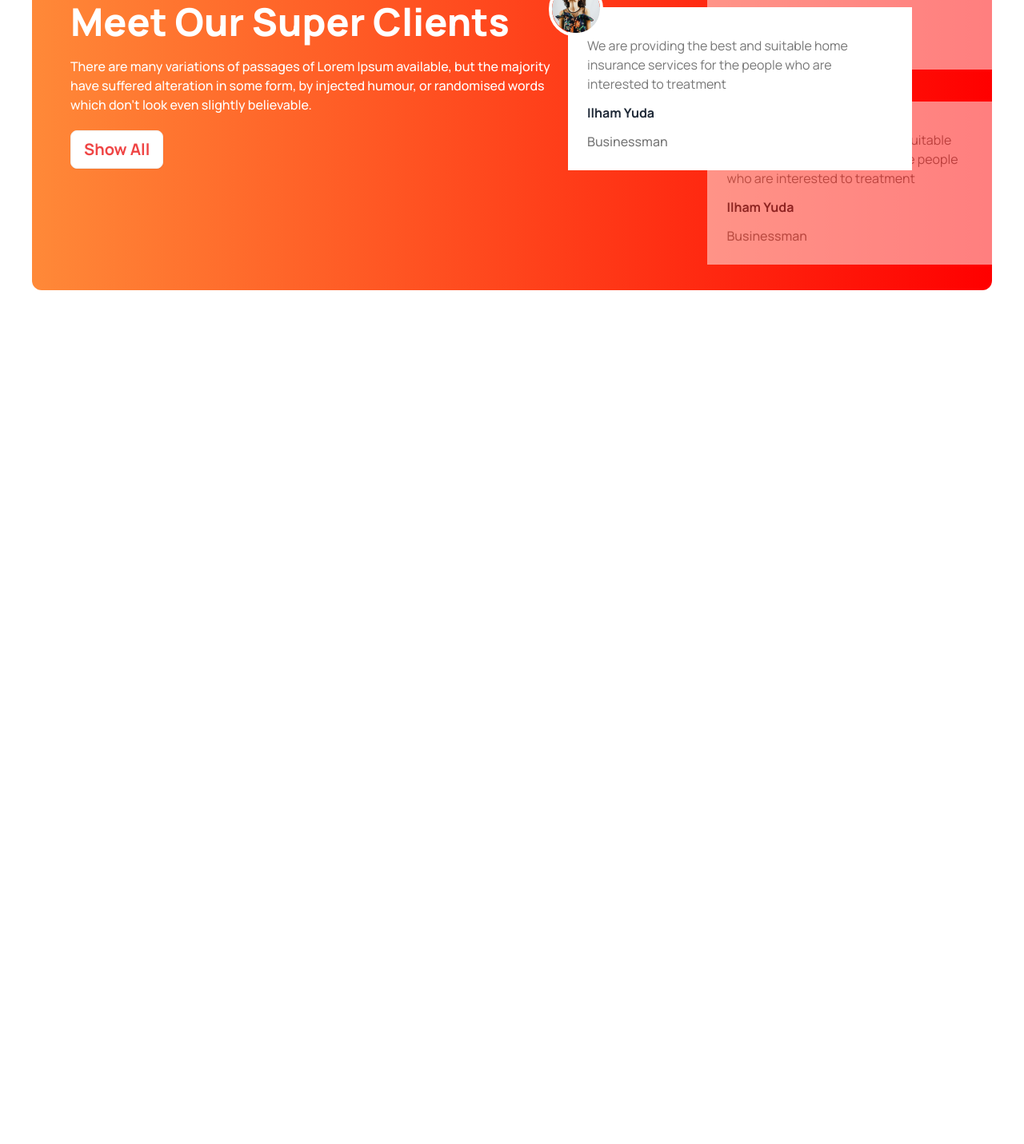
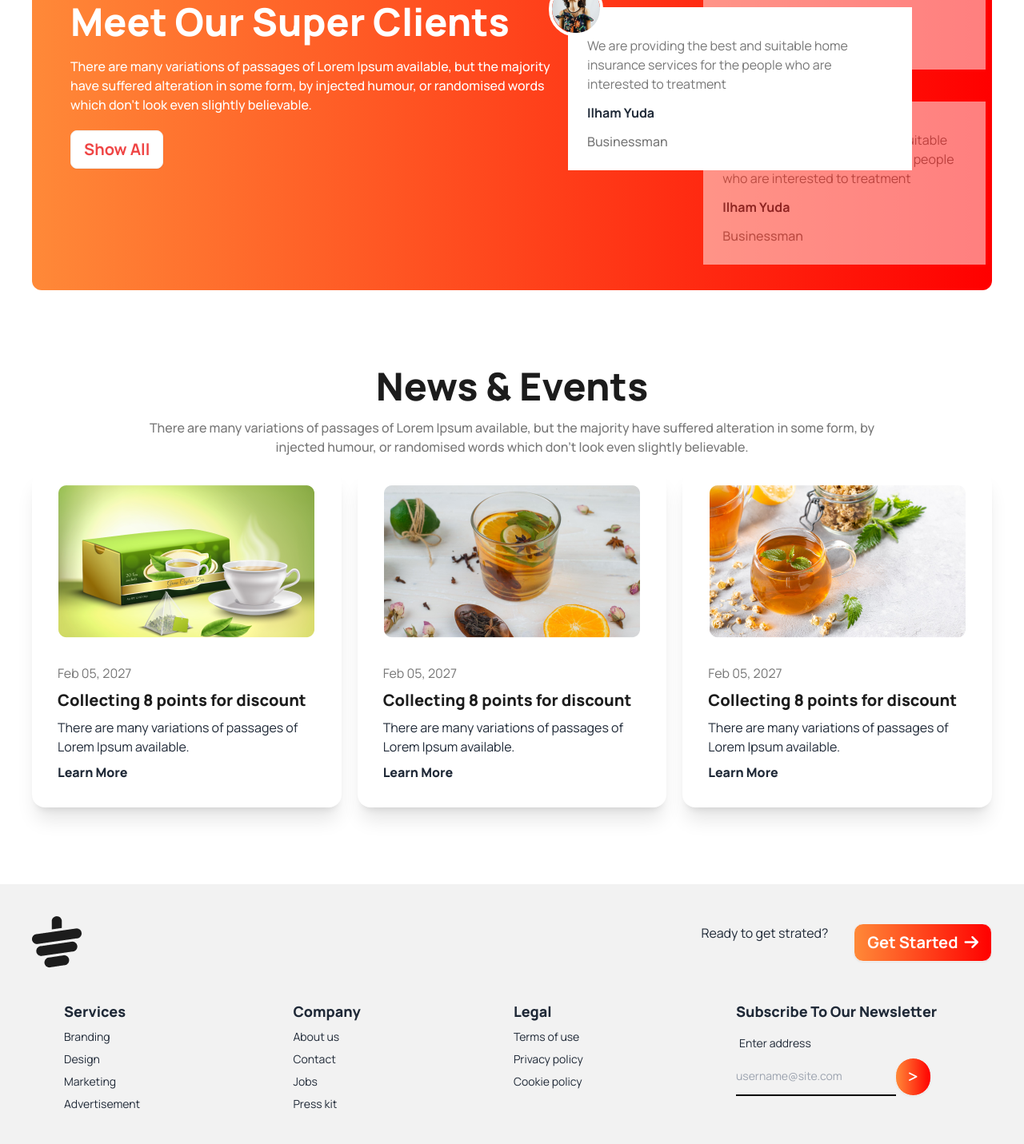
Before and after one commit to ashiquenaim017/tea-house-website, a plain HTML site: page index.html in a window 1280 px wide. Shown: the part 2001-3432 px from the top of the page at 80% size. Before the commit the page ends 2364 px from the top, so only its background shows below. Drawn offline with nearby package versions, Linux system fonts and the light colour scheme.

Commit message:
Update all sections

```diff
--- a/index.html
+++ b/index.html
@@ -92,7 +92,7 @@
 
     <main class="container mx-auto md:flex-row pt-16 px-4 md:px-10">
       <!-- Our Featured Products -->
-      <section class="-mt-20">
+      <section class="-mt-20 ">
         <div class="text-center space-y-5">
           <h1 class="text-3xl md:text-5xl text-color-heading font-extrabold">
             Our Featured Products
@@ -224,9 +224,9 @@
       <!-- Meet Our Supper clients -->
 
       <section
-        class="bg-gradient-to-r from-[#FF8938] to-[#F00] mt-24 rounded-xl flex gap-8 flex-col md:flex-row items-center pl-4 md:pl-12 relative py-8 "
+        class="bg-gradient-to-r from-[#FF8938] to-[#F00] mt-24 rounded-xl flex gap-8 flex-col md:flex-row items-center p-2 md:pl-12 relative py-8 "
       >
-        <div class=" space-y-5 ">
+        <div class="space-y-5">
           <h1 class="text-white text-3xl md:text-5xl font-extrabold">
             Meet Our Super Clients
           </h1>
@@ -245,44 +245,162 @@
 
         <!-- client review -->
 
-        <div class="space-y-10 pl-36" >
-                 <div class="bg-white space-y-3 p-6 opacity-50 ">
-                    <div class="relative bg-white z-0">
-                        <img  class="border-4 border-white rounded-full absolute -top-14 -left-12 " src="./images/client.png" alt="">
+        <div class="space-y-10  md:pl-36">
+          <div class="bg-white space-y-3 p-1 md:p-6 opacity-50">
+            <div class="md:relative bg-white z-0">
+              <img
+                class="border-4 border-white rounded-full md:absolute md:-top-14 md:-left-12"
+                src="./images/client.png"
+                alt=""
+              />
             </div>
-                    <p class="text-color-text text-base font-normal">We are providing the best and suitable home insurance services for the people who are interested to treatment</p>
+            <p class="text-color-text text-base font-normal">
+              We are providing the best and suitable home insurance services for
+              the people who are interested to treatment
+            </p>
             <h4 class="font-bold">Ilham Yuda</h4>
             <p class="text-color-text text-base font-medium">Businessman</p>
-
           </div>
 
-
-                    <div class="bg-white max-w-[430px] space-y-3 p-6 absolute  md:right-[100px] md:bottom-[150px] z-10">
+          <div
+            class="bg-white max-w-[430px] space-y-3 p-6 md:absolute md:right-[100px] md:bottom-[150px] z-10"
+          >
             <div class="relative bg-white">
-                           <img  class="border-4 border-white rounded-full absolute -top-14 -left-12 " src="./images/client.png" alt="">
+              <img
+                class="border-4 border-white rounded-full absolute -top-14 -left-12"
+                src="./images/client.png"
+                alt=""
+              />
             </div>
-                       <p class="text-color-text text-base font-normal">We are providing the best and suitable home insurance services for the people who are interested to treatment</p>
+            <p class="text-color-text text-base font-normal">
+              We are providing the best and suitable home insurance services for
+              the people who are interested to treatment
+            </p>
             <h4 class="font-bold">Ilham Yuda</h4>
             <p class="text-color-text text-base font-medium">Businessman</p>
-
           </div>
 
-                    <div class="bg-white space-y-3 p-6 opacity-50 ">
+          <div class="bg-white space-y-3 p-6 opacity-50">
             <div class="relative bg-white z-0">
-                            <img  class="border-4 border-white rounded-full absolute -top-14 -left-12 " src="./images/client.png" alt="">
+              <img
+                class="border-4 border-white rounded-full absolute md:-top-14 md:-left-12"
+                src="./images/client.png"
+                alt=""
+              />
             </div>
-                        <p class="text-color-text text-base font-normal">We are providing the best and suitable home insurance services for the people who are interested to treatment</p>
+            <p class="text-color-text text-base font-normal">
+              We are providing the best and suitable home insurance services for
+              the people who are interested to treatment
+            </p>
             <h4 class="font-bold">Ilham Yuda</h4>
             <p class="text-color-text text-base font-medium">Businessman</p>
+          </div>
+        </div>
+      </section>
 
+      <!-- News and Event Section -->
+
+      <section class="mt-24 space-y-4  ">
+        <h1 class="text-color-heading font-extrabold text-5xl text-center">
+          News & Events
+        </h1>
+        <p class="text-base text-color-text font-medium mx-auto w-[80%] text-center" >
+          There are many variations of passages of Lorem Ipsum available, but the majority have suffered alteration in some form, by injected humour, or randomised words which don't look even slightly believable.
+        </p>
+         <!-- card container -->
+        <div class="grid grid-cols-1 md:grid-cols-3 gap-5">
+           <!-- 1st card -->
+           <div class="card  bg-base-100 shadow-xl  ">
+            <figure><img class="pt-5 " src="./images/news-1.png" alt="Shoes" /></figure>
+            <div class="card-body">
+              <p class="text-base text-color-text">Feb 05, 2027</p>
+              <h3 class="text-xl text-color-heading font-extrabold">Collecting 8 points for discount</h3>
+              <p>There are many variations of passages of Lorem Ipsum available.</p>
+              <p class="font-extrabold">Learn More</p>
+            </div>
+          </div>
+
+          <!-- 2nd card -->
+
+           <div class="card  bg-base-100 shadow-xl  ">
+            <figure><img class="pt-5 " src="./images/news-2.png" alt="Shoes" /></figure>
+            <div class="card-body">
+              <p class="text-base text-color-text">Feb 05, 2027</p>
+              <h3 class="text-xl text-color-heading font-extrabold">Collecting 8 points for discount</h3>
+              <p>There are many variations of passages of Lorem Ipsum available.</p>
+              <p class="font-extrabold">Learn More</p>
+            </div>
+          </div>
+          <!-- 3rd card -->
+
+           <div class="card bg-base-100 shadow-xl  ">
+            <figure><img class="pt-5 " src="./images/news-3.png" alt="Shoes" /></figure>
+            <div class="card-body">
+              <p class="text-base text-color-text">Feb 05, 2027</p>
+              <h3 class="text-xl text-color-heading font-extrabold">Collecting 8 points for discount</h3>
+              <p>There are many variations of passages of Lorem Ipsum available.</p>
+              <p class="font-extrabold">Learn More</p>
+            </div>
+          </div>
+        </div>
+      </section>
+
+    </main>
+    <footer class="bg-base-200 mt-24">
+
+      <div class="flex flex-col md:flex-row justify-between container mx-auto items-center container mx-auto px-10 pt-10 gap-5">
+      <img src="./images/cup.png" alt="">
+      <div class="flex gap-8">
+        <p>Ready to get strated?</p>
+      <button
+          class="btn rounded-xl bg-gradient-to-r from-[#FF8938] to-[#F00] text-white text-xl font-bold"
+        >
+        Get Started <i class="fa-solid fa-arrow-right"></i>
+        </button>
       </div>
 
       </div>
 
+      <div class="footer p-10 text-base-content md:pl-20 justify-between">
 
-      </section>
-    </main>
+        <nav>
+        <header class="text-color-geading font-extrabold text-lg">Services</header>
+        <a class="link link-hover">Branding</a>
+        <a class="link link-hover">Design</a>
+        <a class="link link-hover">Marketing</a>
+        <a class="link link-hover">Advertisement</a>
+      </nav>
+      <nav>
+        <header class="text-color-geading font-extrabold text-lg">Company</header>
+        <a class="link link-hover">About us</a>
+        <a class="link link-hover">Contact</a>
+        <a class="link link-hover">Jobs</a>
+        <a class="link link-hover">Press kit</a>
+      </nav>
+      <nav>
+        <header class="text-color-geading font-extrabold text-lg">Legal</header>
+        <a class="link link-hover">Terms of use</a>
+        <a class="link link-hover">Privacy policy</a>
+        <a class="link link-hover">Cookie policy</a>
+      </nav>
+      <form>
+        <header class="text-color-geading font-extrabold text-lg">Subscribe To Our Newsletter</header>
+        <fieldset class="form-control w-80">
+          <label class="label">
+            <span class="label-text">Enter address</span>
+          </label>
+          <div class="join">
+            <input type="text" placeholder="username@site.com" class="bg-transparent border-b-2 border-black w-[200px] " />
+            <button class="btn bg-gradient-to-r from-[#FF8938] to-[#F00] rounded-full text-white text-sm "><i class="fa-solid fa-greater-than"></i></button>
+          </div>
+        </fieldset>
+      </form>
 
-    <footer></footer>
+    </div>
+
+    </footer>
+
+
+
   </body>
 </html>
```
Lines whose indentation alone changed are shown as unchanged.
